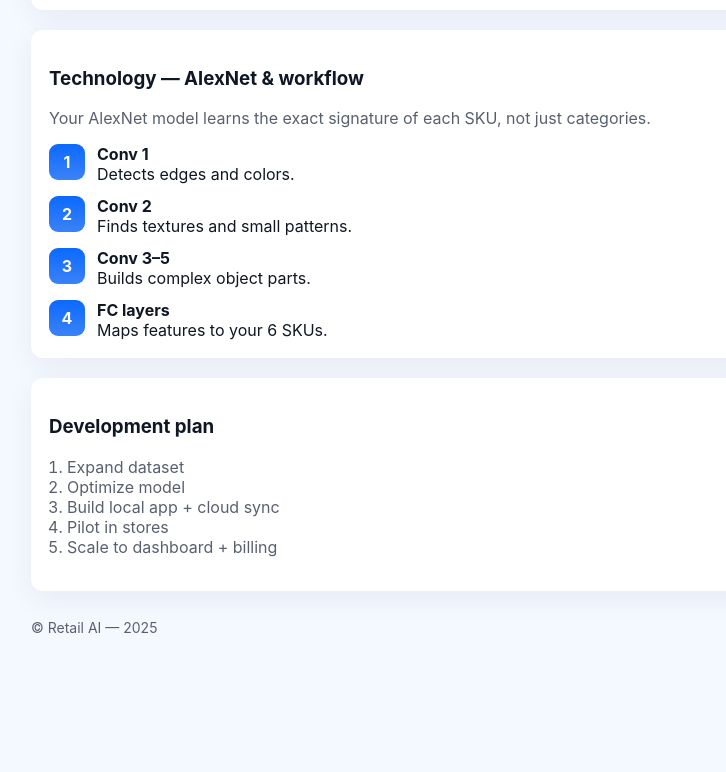
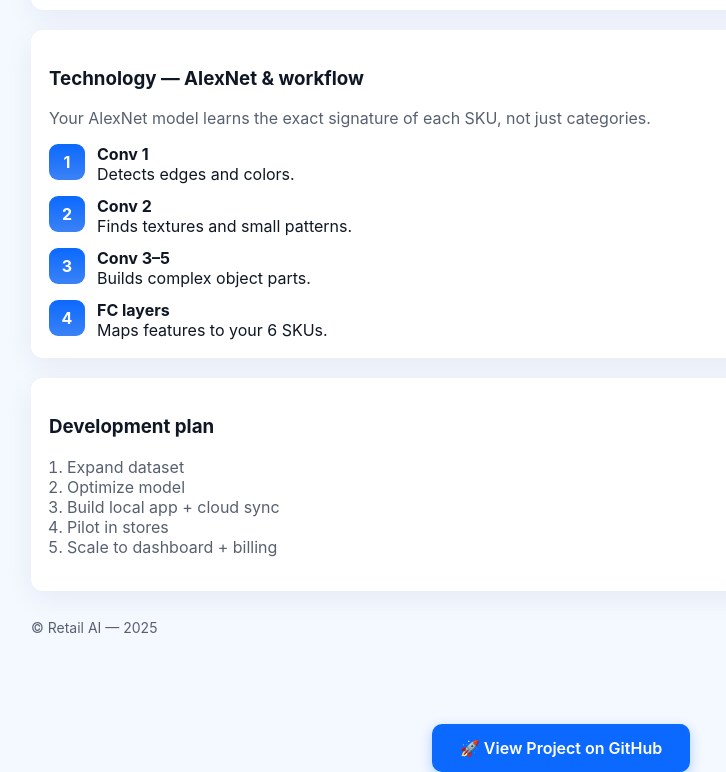
Before and after one commit to ilombard20238/websiteRetailAi, a plain HTML site: page index.html in a window 1280 px wide. Shown: the part 854-1626 px from the top of the page, without its empty margins (79-805 px from the left). Before the commit the page ends 1518 px from the top, so only its background shows below. Drawn offline with Linux system fonts and the light colour scheme.

Commit message:
Update index.html

```diff
--- a/index.html
+++ b/index.html
@@ -210,3 +210,29 @@
 
 </body>
 </html>
+
+<!-- GitHub Repository Button -->
+<div style="text-align:center; margin-top: 60px; margin-bottom: 40px;">
+  <a
+    href="https://github.com/ilombard20238/AiRetail1"
+    target="_blank"
+    style="
+      display:inline-block;
+      padding:14px 28px;
+      background:#0b69ff;
+      color:white;
+      font-weight:600;
+      border-radius:10px;
+      text-decoration:none;
+      box-shadow:0 4px 12px rgba(11,105,255,0.3);
+      transition:0.25s;
+    "
+    onmouseover="this.style.opacity='0.85'"
+    onmouseout="this.style.opacity='1'"
+  >
+    🚀 View Project on GitHub
+  </a>
+</div>
+
+</body>
+</html>
```
